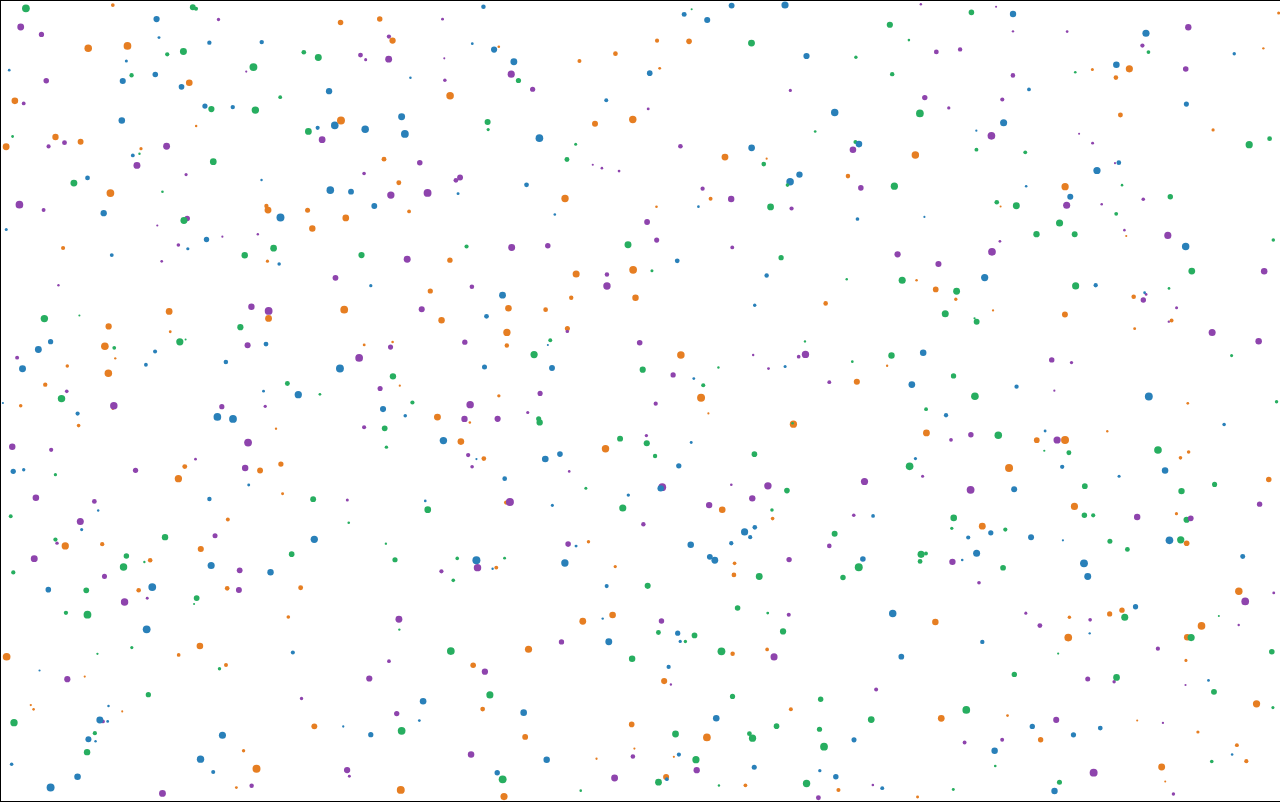
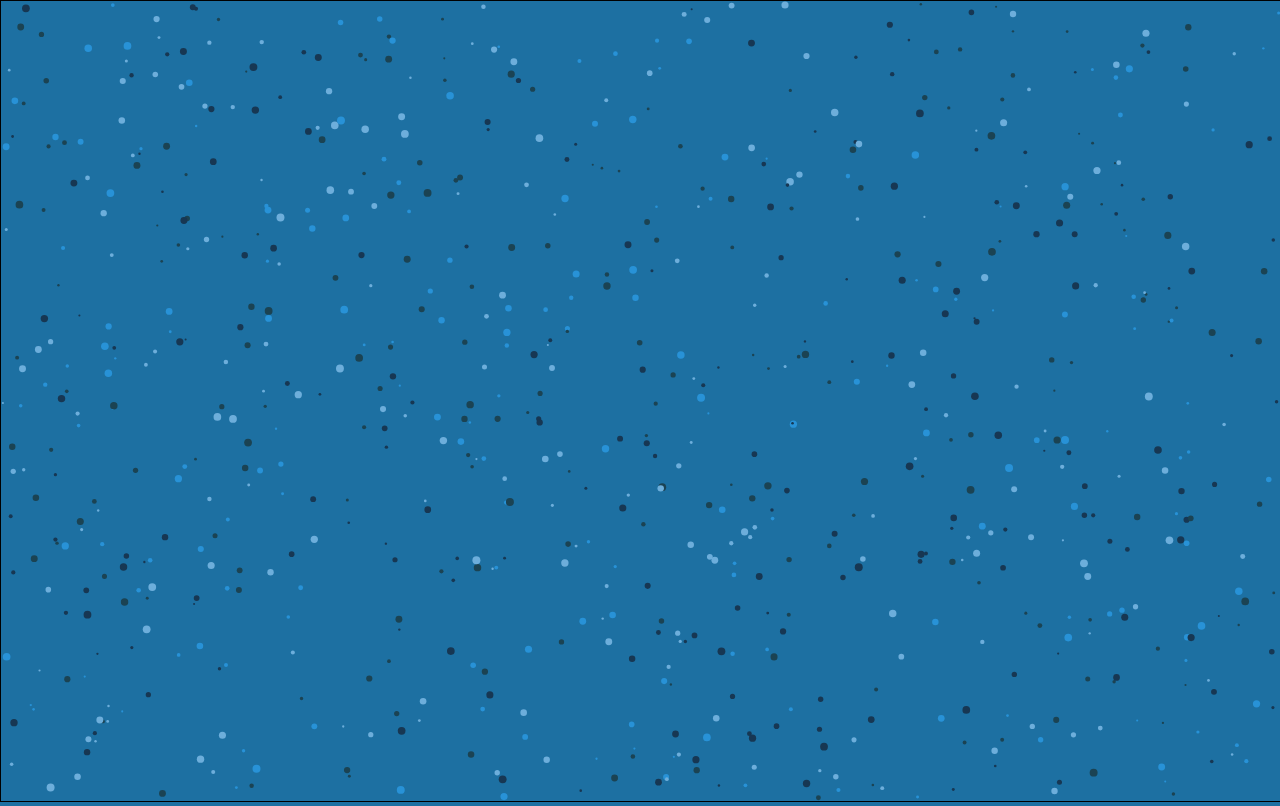
Before and after one commit to madnol/MyFirstCanvas, a plain HTML site: page index.html in a window 1280 px wide. Drawn offline with Linux system fonts and the light colour scheme.

Commit message:
finished

```diff
--- a/canvas.js
+++ b/canvas.js
@@ -46,10 +46,10 @@ let maxRadius = 40;
 // let minRadius = 2;
 let radius;
 let colorArray = [
-    '#27ae60',
-    '#2980b9',
-    '#e67e22',
-    '#8e44ad',
+    '#173753',
+    '#6DAEDB',
+    '#2892D7',
+    '#1B4353',
 ];
 
 window.addEventListener('mousemove',
--- a/index.html
+++ b/index.html
@@ -6,6 +6,10 @@
     <meta name="viewport" content="width=device-width, initial-scale=1.0">
     <title>My first canvas</title>
     <style>
+        body {
+            background-color: #1D70A2;
+        }
+
         canvas {
             border: 1px solid black;
 
@@ -14,6 +18,7 @@
         body {
             margin: 0;
             overflow: hidden;
+
         }
     </style>
 </head>
@@ -21,6 +26,7 @@
 <body>
     <canvas></canvas>
     <script src="canvas.js"></script>
+
 </body>
 
 </html>
```
